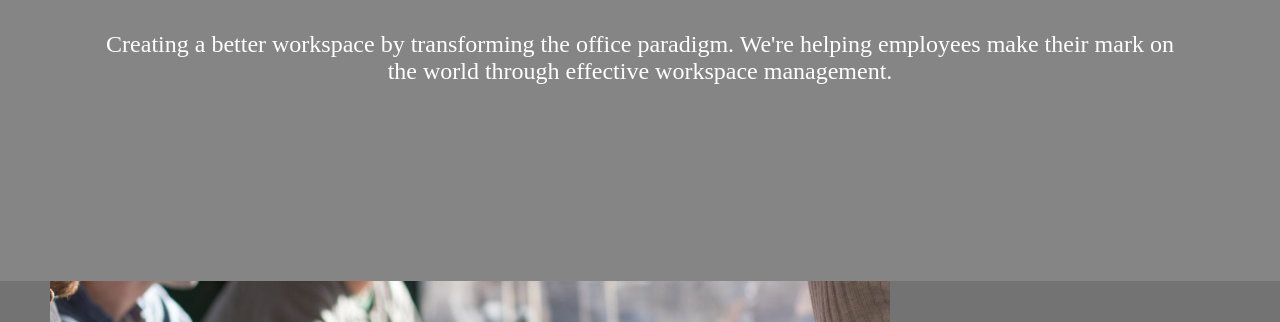
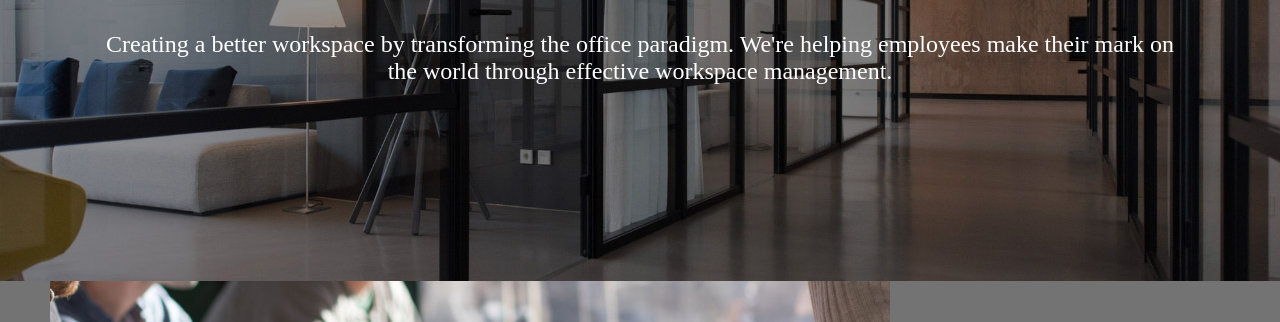
Before and after one commit to mansanjam25/hw4--2023, a plain HTML site: page index.html in a window 1280 px wide. Shown: the part 201-523 px from the top of the page. Drawn offline with Linux system fonts and the light colour scheme; the site is published under a folder, as on GitHub Pages, so addresses that start at the root find nothing.

Commit message:
Update style.css

```diff
--- a/css/style.css
+++ b/css/style.css
@@ -31,7 +31,7 @@ nav a:focus{
   /* Requirement 4 code here -- Do not remove this comment. */
 
 .intro{
-    background: url(/images/header.jpg);
+    background: url(../images/header.jpg);
     background-color: #858585;
     background-attachment: fixed;
     background-position: center;
```
